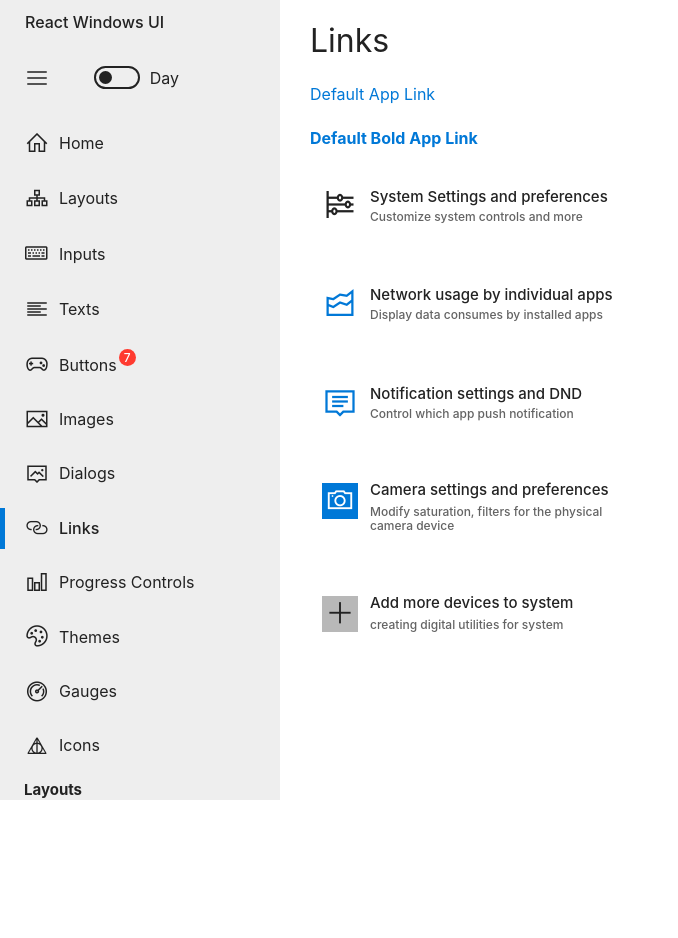
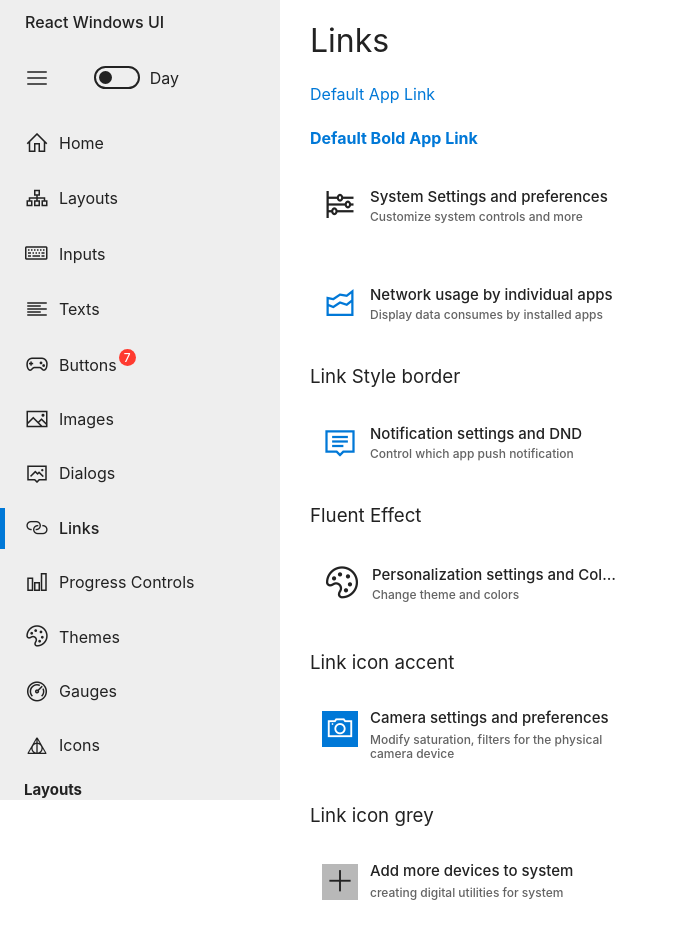
Before and after one commit to virtualvivek/react-windows-ui, a React (Create React App) app: page /react-windows-ui/links in a window 1280 px wide. Shown: the top 938 px of the page, without its empty margins (0-678 px from the left). Before the commit the page ends 800 px from the top, so only its background shows below. Built offline with nearby package versions, Linux system fonts and the light colour scheme.

Commit message:
added LinkCompoundFluent

```diff
--- a/src/demo/routes/framework/layouts/cardLayout.js
+++ b/src/demo/routes/framework/layouts/cardLayout.js
@@ -1,5 +1,5 @@
 import React from 'react'
-import { NavPageContainer,Card,ListItem,Button,LinkCoumpound } from '../../../../lib'
+import { NavPageContainer,Card,ListItem,Button,LinkCompound } from '../../../../lib'
 
 class CardLayout extends React.Component {
 
@@ -54,7 +54,7 @@ class CardLayout extends React.Component {
             focused
             maxWidth={400}
             padding={10}>
-            <LinkCoumpound
+            <LinkCompound
                 to="#"
                 title="Notification settings and DND"
                 subtitle="Control which app sends you push notification, adjusts timing according to clock"
--- a/src/demo/routes/framework/pages/Layouts.js
+++ b/src/demo/routes/framework/pages/Layouts.js
@@ -1,5 +1,5 @@
 import React from 'react'
-import { NavPageContainer,Card,LinkCoumpound } from '../../../../lib'
+import { NavPageContainer,Card,LinkCompound } from '../../../../lib'
 
 const Layouts = () => {
 
@@ -13,7 +13,7 @@ const Layouts = () => {
                 display="inline-block"
                 focused
                 margin="5px 5px 0 0">
-                <LinkCoumpound
+                <LinkCompound
                     to="/AboutLayout"
                     title="About"
                     subtitle="App installed information"
@@ -25,7 +25,7 @@ const Layouts = () => {
                 display="inline-block"
                 focused
                 margin="5px 5px 0 0">
-                <LinkCoumpound
+                <LinkCompound
                     to="/CommandBarLayout"
                     title="Command Bar"
                     subtitle="Command UI Pallete"
@@ -37,7 +37,7 @@ const Layouts = () => {
                 display="inline-block"
                 focused
                 margin="5px 5px 0 0">
-                <LinkCoumpound
+                <LinkCompound
                     to="/ContactsLayout"
                     title="Contact Book"
                     subtitle="ListView of users"
@@ -49,7 +49,7 @@ const Layouts = () => {
                 display="inline-block"
                 focused
                 margin="5px 5px 0 0">
-                <LinkCoumpound
+                <LinkCompound
                     to="/LoginLayout"
                     title="Login"
                     subtitle="User Login in interface"
@@ -61,7 +61,7 @@ const Layouts = () => {
                 display="inline-block"
                 focused
                 margin="5px 5px 0 0">
-                <LinkCoumpound
+                <LinkCompound
                     to="/ListLayout"
                     title="Lists"
                     subtitle="List illustrations"
--- a/src/demo/routes/framework/pages/Links.js
+++ b/src/demo/routes/framework/pages/Links.js
@@ -1,12 +1,15 @@
 import React from 'react'
 import { Link } from 'react-router-dom'
-import { NavPageContainer,LinkCoumpound } from '../../../../lib'
+import { NavPageContainer,LinkCompound,LinkCompoundFluent,RegisterFluentEffect } from '../../../../lib'
 
 const Links = () => {
   return (
     <NavPageContainer hasPadding>
 
     <h1>Links</h1>
+
+    {/* Register the fluent effect before using LinkCompoundFluent */}
+    <RegisterFluentEffect/>
 
 
       <Link to="#" className="app-link">Default App Link</Link>
@@ -17,7 +20,7 @@ const Links = () => {
 
       <br/><br/>
 
-      <LinkCoumpound
+      <LinkCompound
         to="#"
         title="System Settings and preferences"
         subtitle="Customize system controls and more"
@@ -26,16 +29,16 @@ const Links = () => {
 
       <br/><br/>
 
-      <LinkCoumpound
+      <LinkCompound
         to="#"
         title="Network usage by individual apps"
         subtitle="Display data consumes by installed apps"
         icon={<i className="icons10-area-chart accent"></i>}
       />
 
-      <br/><br/>
+      <h3>Link Style border</h3>
 
-      <LinkCoumpound
+      <LinkCompound
         to="#"
         linkStyle="border"
         title="Notification settings and DND"
@@ -43,18 +46,28 @@ const Links = () => {
         icon={<i className="icons10-notification"></i>}
       />
 
-      <br/><br/>
 
-      <LinkCoumpound
+      <h3>Fluent Effect</h3>
+
+      <LinkCompoundFluent
+        to="#"
+        title="Personalization settings and Colors"
+        subtitle="Change theme and colors"
+        icon={<i className="icons10-color-palette"></i>}
+      />
+
+      <h3>Link icon accent</h3>
+
+      <LinkCompound
         to="#"
         title="Camera settings and preferences"
         subtitle="Modify saturation, filters for the physical camera device"
         icon={<i className="icons10-camera bg-accent"></i>}
       />
 
-      <br/><br/>
+      <h3>Link icon grey</h3>
 
-      <LinkCoumpound
+      <LinkCompound
         to="#"
         title="Add more devices to system"
         subtitle="creating digital utilities for system"
--- a/src/lib/index.js
+++ b/src/lib/index.js
@@ -9,7 +9,8 @@ import ColorPickerItem from './src/components/ColorPickerItem'
 import Dialog from './src/components/Dialog'
 import Gauge from './src/components/Gauge'
 import HeaderFixedContainer from './src/components/HeaderFixedContainer'
-import LinkCoumpound from './src/components/LinkCompound'
+import LinkCompound from './src/components/LinkCompound'
+import LinkCompoundFluent from './src/components/LinkCompoundFluent'
 import ImageView from './src/components/ImageView'
 import InputDate from './src/components/InputDate'
 import InputText from './src/components/InputText'
@@ -55,7 +56,8 @@ export {
     Dialog,
     Gauge,
     HeaderFixedContainer,
-    LinkCoumpound,
+    LinkCompound,
+    LinkCompoundFluent,
     ImageView,
     InputDate,
     InputText,
--- a/src/lib/src/components/LinkCompound.js
+++ b/src/lib/src/components/LinkCompound.js
@@ -1,7 +1,7 @@
 import React from 'react'
 import { Link } from 'react-router-dom'
 
-const LinkCoumpound = (props) => {
+const LinkCompound = (props) => {
   return (
     <Link
       to={props.to}
@@ -15,10 +15,8 @@ const LinkCoumpound = (props) => {
   )
 }
 
-LinkCoumpound.defaultProps = {
-  dataOff: "Off",
-  dataOn: "On",
+LinkCompound.defaultProps = {
   to: "#"
 }
 
-export default LinkCoumpound
+export default LinkCompound
--- /dev/null
+++ b/src/lib/src/components/LinkCompoundFluent.js
@@ -0,0 +1,33 @@
+import React from 'react'
+import { Link } from 'react-router-dom'
+
+const LinkCompoundFluent = (props) => {
+  return (
+    <div
+      data-fluent-component="true"
+      style={{
+        display: props.display
+      }}>
+      <div className="app-fluent-btn-container">
+        <div className="app-fluent-link app-fluent-effect">
+        <Link
+        to={props.to}
+        className={props.linkStyle === 'border' ?
+        "app-link-compound accent" : "app-link-compound" }
+        onMouseOver={props.onMouseOver}>
+            {props.icon}
+            <span>{props.title}</span>
+            <p>{props.subtitle}</p>
+        </Link>
+        </div>
+      </div>
+    </div>
+  )
+}
+
+LinkCompoundFluent.defaultProps = {
+  to: "#",
+  display: 'inline-block'
+}
+
+export default LinkCompoundFluent
--- a/src/source/stylesheet/components/AppFluentEffect.scss
+++ b/src/source/stylesheet/components/AppFluentEffect.scss
@@ -27,8 +27,8 @@
         transform: translate(-50%, -50%) translate(var(--x), var(--y));
     }
     &:hover::after {
-        width: 200%;
-        height: 200%;
+        width: 150%;
+        height: 150%;
     }
 }
 .app-fluent--reveal .app-fluent-effect::before,
--- a/src/source/stylesheet/components/ButtonFluent.scss
+++ b/src/source/stylesheet/components/ButtonFluent.scss
@@ -1,9 +1,9 @@
 .app-fluent-btn {
     position: relative;
     overflow: hidden;
-    /* The padding acts as border, background-clip is set to
-            content-box so the padding becomes transparent, then
-            a pseudo element moves in the back for the reveal. */
+    /*  The padding acts as border, background-clip is set to
+        content-box so the padding becomes transparent, then
+        a pseudo element moves in the back for the reveal. */
     padding: 2px;
     border: none;
     background: var(--color_button) content-box !important;
--- a/src/source/stylesheet/components/LinkCompound.scss
+++ b/src/source/stylesheet/components/LinkCompound.scss
@@ -8,7 +8,7 @@
     font-size: 15px;
     text-align: start;
     cursor: pointer;
-    padding: 0 8px 12px 10px;
+    padding: 0 10px 12px 10px;
     margin-bottom: 5px;
     border: 2px solid transparent;
 
--- /dev/null
+++ b/src/source/stylesheet/components/LinkCompoundFluent.scss
@@ -0,0 +1,16 @@
+.app-fluent-link {
+    @extend .transition-background-400ms;
+    position: relative;
+    overflow: hidden;
+    /*  The padding acts as border, background-clip is set to
+        content-box so the padding becomes transparent, then
+        a pseudo element moves in the back for the reveal. */
+    padding: 2px;
+    background: var(--color_light_bg) content-box;
+    &:hover {
+        background: var(--color_light_grey) content-box;
+    }
+    &:active {
+        background: var(--color_link_bg_active) content-box;
+    }
+}
--- a/src/source/stylesheet/main.scss
+++ b/src/source/stylesheet/main.scss
@@ -26,6 +26,7 @@
 @import "./components/LoaderBar.scss";
 @import "./components/Links.scss";
 @import "./components/LinkCompound.scss";
+@import "./components/LinkCompoundFluent.scss";
 @import "./components/ListItem.scss";
 @import "./components/MenuBar.scss";
 @import "./components/ProgressBar.scss";
```
Also changed, not shown: src/lib/dist/react-windows-ui.min.css, 1 other file (tests, documents, lock files or other folders).
